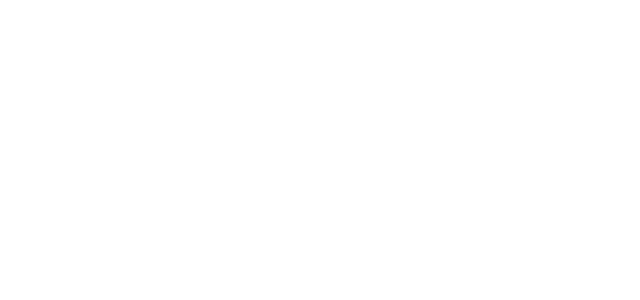
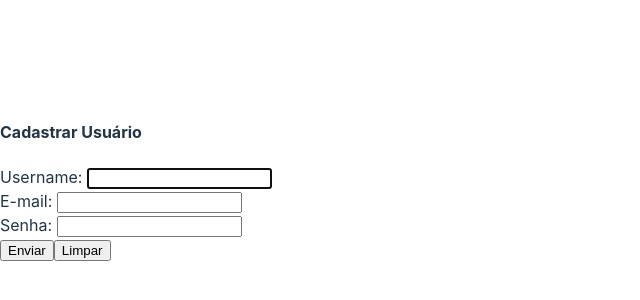
Before and after one commit to AliceMed03/gestao_tarefas2023_front, a React (Vite) app: page /usuario in a window 1280 px wide. Before the commit this address had no page. Shown: the part 220-520 px from the top of the page, without its empty margins (0-640 px from the left). Built offline with nearby package versions, Linux system fonts and the light colour scheme.

Commit message:
finished cadastrar_usuario

```diff
--- a/src/App.jsx
+++ b/src/App.jsx
@@ -1,12 +1,17 @@
 //import './App.css';
 import Cadastrar_tarefa from './components/cadastrar_tarefa';
+import Manutencao_tarefa from './components/manutencao_tarefa';
+import Cadastrar_usuario from './components/cadastrar_usuario';
+
 import {BrowserRouter as Router, Route, Routes} from 'react-router-dom';
 const App = () => {
   return(  //tudo que vai aqui no return é o que aparece na aplicação
     <>
       <Router>
         <Routes>
-          <Route exact path="/" Component={Cadastrar_tarefa}/>
+          <Route exact path="/tarefa" Component={Cadastrar_tarefa}/>
+          <Route exact path="/manutencao" Component={Manutencao_tarefa}/>
+          <Route exact path="/usuario" Component={Cadastrar_usuario}/>
         </Routes>
       </Router>
     </>
--- a/src/components/ItemLista.jsx
+++ b/src/components/ItemLista.jsx
@@ -1,4 +1,4 @@
-import "../css/ItemLista.css";
+//import "../css/ItemLista.css";
 //const ItemLista = (props) => {
 //nocódigo abaixo fiz a desestruturação de props
 const ItemLista = ({id,titulo,descricao,status,data_criacao,data_limite,excluirClick,alterarClick}) => {
--- /dev/null
+++ b/src/components/cadastrar_usuario.jsx
@@ -0,0 +1,53 @@
+//Componente para incluir usuários no banco de dados
+//declaração da função do componente IncluirTarefa
+import { useForm } from "react-hook-form";
+import { api } from "./config_axios";
+import { useState } from "react";
+//register serve para definir os nomes dos campos do form (validações)
+//handleSubmit, para indicar o método a ser acionado no evento onSubmit do form
+//form onSubmit={handleSubmit(salvar)}
+const Cadastrar_usuario = () => {
+    const{ register, handleSubmit } = useForm();
+    const [aviso, setAviso] = useState("");
+    //método chamado ao enviar form onSubmit
+    const salvar = async (campos) => {
+        try {
+                    const response = await api.post("usuario", campos);
+                    setAviso(`Usuário cadastrado com sucesso!"
+                    ${response.data.id}`);
+                } catch (error) {
+                    setAviso("Erro ao cadastrar o usuário!");
+                }
+    }
+
+    //aqui é o que vai ser exibido em tela
+    return (
+        <div className="container">
+            <h4 className="fst-italic mt-3">Cadastrar Usuário</h4>
+            <form onSubmit={handleSubmit(salvar)}>
+                <div className="form-group">
+                    <label htmlFor="username">Username: </label>
+                    <input type="text" className="form-control" id="username"
+                    required autoFocus {...register("username")}/>
+                </div>
+                <div className="form-group mt-2">
+                    <label htmlFor="email">E-mail: </label>
+                        <input type="text" className="form-control" id="email"
+                        required {...register("email")}/>
+                </div>
+                <div className="form-group mt-2">
+                    <label htmlFor="senha">Senha: </label>
+                        <input type="text" className="form-control" id="senha"
+                        required {...register("senha")}/>
+                </div>
+                <input type="submit" className="btn btn-primary mt-3"
+                value="Enviar" />
+                <input type="reset" className="btn btn-danger mt-3 ms-3"
+                value="Limpar"/>
+        </form>
+        <div className="alert"></div>
+        </div>
+    )
+}
+
+export default Cadastrar_usuario;
```
